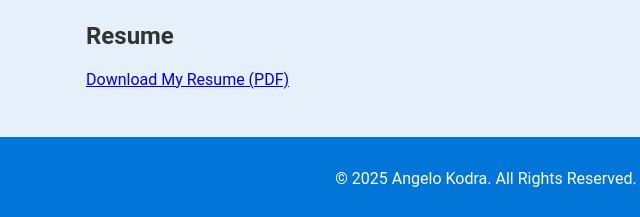
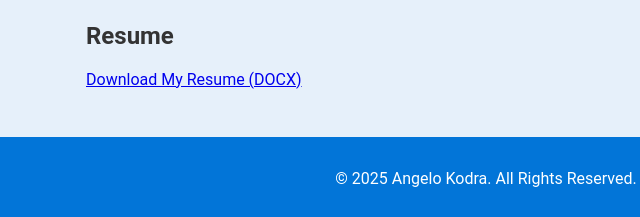
Before and after one commit to anxhk7/anxhk7.github.io, a plain HTML site: page index.html in a window 1280 px wide. Shown: the part 1544-1761 px from the top of the page, 154-794 px from the left. Drawn offline with Linux system fonts and the light colour scheme.

Commit message:
Changed resume format from PDF to DOCX

```diff
--- a/index.html
+++ b/index.html
@@ -138,7 +138,7 @@
       <h2>Resume</h2>
       <p>
           <a href="Angelo Rei Kodra Resume 2025.docx" download>
-             Download My Resume (PDF)
+             Download My Resume (DOCX)
           </a>
       </p>
   </section>
```
